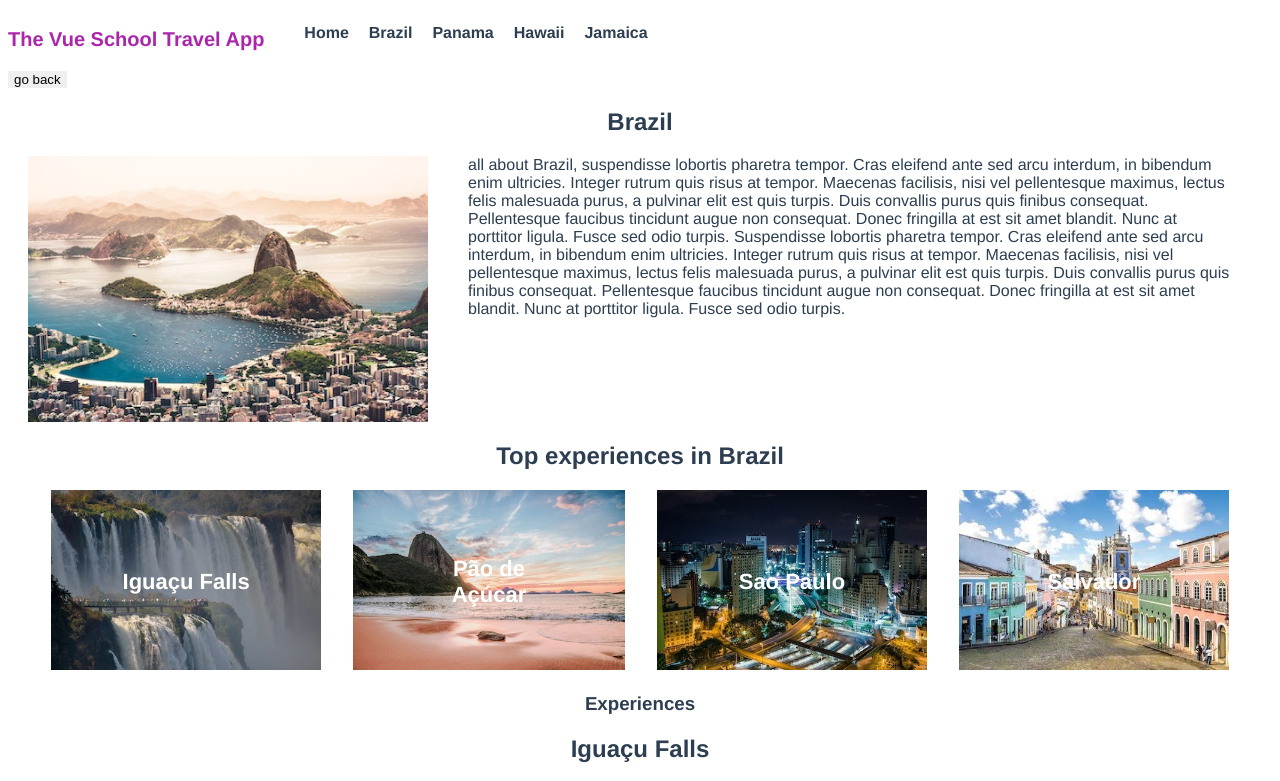
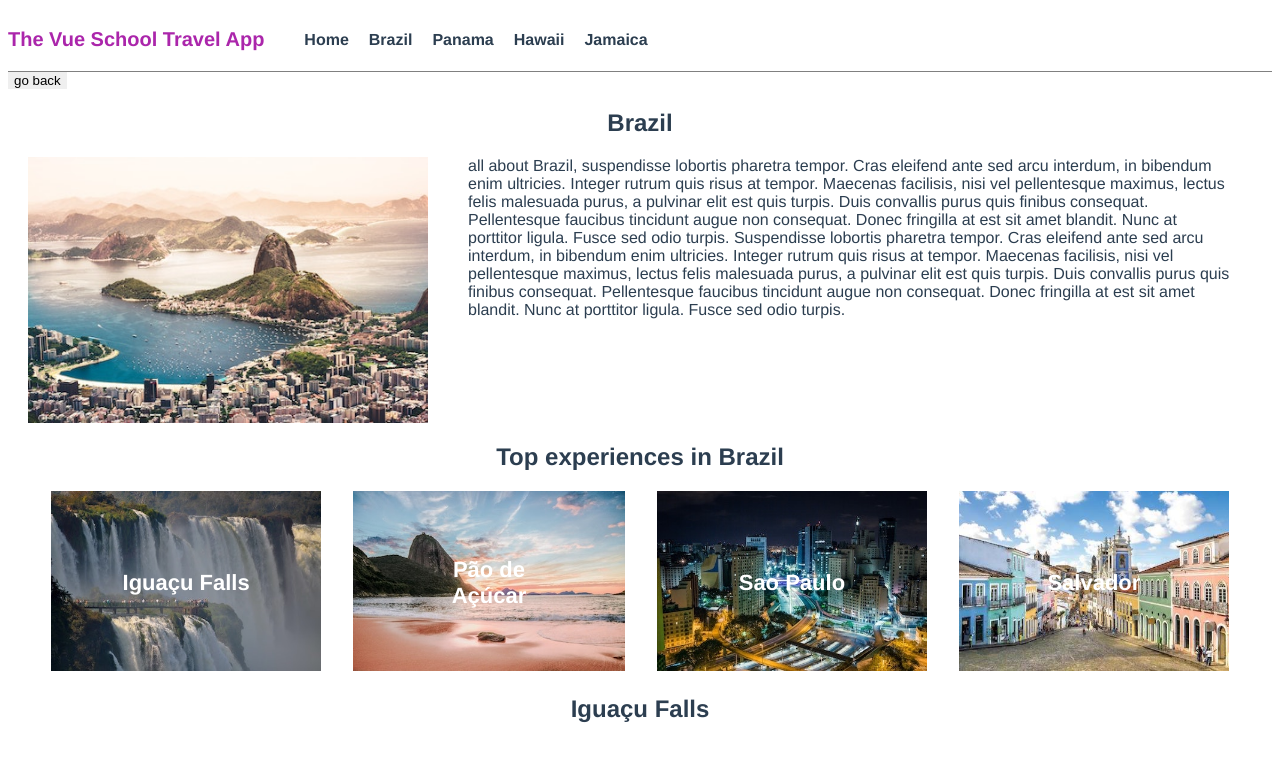
Before and after one commit to Carol111/vue-scholl-travel-app, a Vue app: page /destination/brazil/iguacu-falls in a window 1280 px wide. Shown: the top 781 px of the page. Built offline with nearby package versions, Linux system fonts and the light colour scheme.

Commit message:
Controls scrool behavior

```diff
--- a/src/App.vue
+++ b/src/App.vue
@@ -1,7 +1,7 @@
 <template>
   <div id="app">
     <TheNavigation />
-    <transition name="fade">
+    <transition name="fade" mode="out-in">
       <router-view :key="$route.path" />
     </transition>
   </div>
--- a/src/components/TheNavigation.vue
+++ b/src/components/TheNavigation.vue
@@ -47,6 +47,12 @@ export default {
 <style scoped>
 #nav {
   display: flex;
+  align-items: center;
+  position: sticky;
+  top: 0;
+  background-color: white;
+  border-bottom: 1px solid grey;
+  z-index: 1;
 }
 
 #nav a {
--- a/src/router/index.js
+++ b/src/router/index.js
@@ -6,7 +6,6 @@ import store from "@/store";
 Vue.use(VueRouter);
 
 const mode = "history";
-
 const linkExactActiveClass = "vue-school-active-class";
 
 const routes = [
@@ -61,7 +60,24 @@ const routes = [
 const router = new VueRouter({
   mode,
   linkExactActiveClass,
-  routes
+  routes,
+  scrollBehavior (to, from, savedPosition) {
+    if (savedPosition) {
+      return savedPosition;
+    } else {
+      const position = {};
+      if (to.hash) {
+        position.selector = to.hash;
+        if (to.hash === "experience") {
+          position.offset = { y: 100 };
+        }
+        if (document.querySelector(to.hash)) {
+          return position;
+        }
+        return false;
+      }
+    }
+  }
 });
 
 export default router;
--- a/src/views/DestinationDetails.vue
+++ b/src/views/DestinationDetails.vue
@@ -13,7 +13,7 @@
     </section>
     <section class="experiences">
       <h2>Top experiences in {{ destination.name }}</h2>
-      <div class="cards">
+      <div class="cards" id="experience">
         <div
           v-for="experience in destination.experiences"
           :key="experience.slug"
@@ -22,7 +22,8 @@
           <router-link
             :to="{
               name: 'experienceDetails',
-              params: { experienceSlug: experience.slug }
+              params: { experienceSlug: experience.slug },
+              hash: '#experience'
             }"
           >
             <img
@@ -74,6 +75,9 @@ img {
 .destination-details img {
   margin-left: 20px;
 }
+.experience {
+  padding: 40px 0;
+}
 .destination-details {
   display: flex;
   justify-content: space-between;
--- a/src/views/ExperienceDetails.vue
+++ b/src/views/ExperienceDetails.vue
@@ -1,6 +1,5 @@
 <template>
   <section>
-    <h1>Experiences</h1>
     <h2>{{ experience.name }}</h2>
     <div class="experience-details">
       <img
@@ -50,6 +49,7 @@ export default {
 .experience-details {
   display: flex;
   justify-content: space-between;
+  padding: 40px 0;
 }
 p {
   margin: 0 40px;
```
